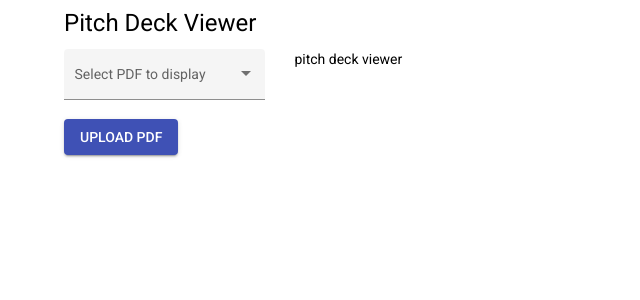
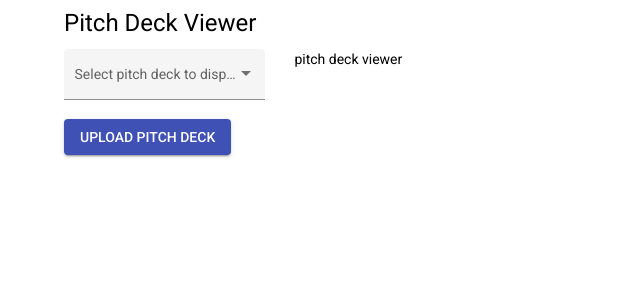
Before and after one commit to Mdelaf/pitch-deck, an Angular app in the folder web/: page / in a window 1280 px wide. Shown: the top 300 px of the page, without its empty margins (0-640 px from the left). Built offline with nearby package versions, Linux system fonts and the light colour scheme.

Commit message:
feat(web): rename PDF word to pitch deck

```diff
--- a/web/src/app/components/pitch-deck-list/pitch-deck-list.component.html
+++ b/web/src/app/components/pitch-deck-list/pitch-deck-list.component.html
@@ -1,8 +1,8 @@
 <mat-form-field appearance="fill">
-  <mat-label>Select PDF to display</mat-label>
+  <mat-label>Select pitch deck to display</mat-label>
   <mat-select (selectionChange)="fileSelectedEvent.emit($event.value)">
-    <mat-option *ngFor="let pdf of pdfOptions" [value]="pdf">
-      {{pdf.name}}
+    <mat-option *ngFor="let pitchDeck of pitchDeckOptions" [value]="pitchDeck">
+      {{pitchDeck.name}}
     </mat-option>
   </mat-select>
 </mat-form-field>
--- a/web/src/app/components/pitch-deck-list/pitch-deck-list.component.ts
+++ b/web/src/app/components/pitch-deck-list/pitch-deck-list.component.ts
@@ -1,5 +1,5 @@
 import { Component, Input, Output, EventEmitter, OnInit } from '@angular/core';
-import { PdfReference } from 'src/app/services/interfaces';
+import { PitchDeckReference } from 'src/app/services/pitch-deck.interfaces';
 
 @Component({
   selector: 'app-pitch-deck-list',
@@ -7,6 +7,6 @@ import { PdfReference } from 'src/app/services/interfaces';
   styleUrls: ['./pitch-deck-list.component.scss']
 })
 export class PitchDeckListComponent {
-  @Input() pdfOptions: PdfReference[] = [];
-  @Output() fileSelectedEvent = new EventEmitter<PdfReference>();
+  @Input() pitchDeckOptions: PitchDeckReference[] = [];
+  @Output() fileSelectedEvent = new EventEmitter<PitchDeckReference>();
 }
--- a/web/src/app/components/pitch-deck-uploader/pitch-deck-uploader.component.html
+++ b/web/src/app/components/pitch-deck-uploader/pitch-deck-uploader.component.html
@@ -1,4 +1,4 @@
 <input #fileInput hidden="true" type="file" onclick="this.value=null" (change)="fileInputChange($event)" accept="."/>
 <button mat-button mat-raised-button color="primary" (click)="fileInput.click()">
-  UPLOAD PDF
+  UPLOAD PITCH DECK
 </button>
--- a/web/src/app/components/pitch-deck/pitch-deck.component.html
+++ b/web/src/app/components/pitch-deck/pitch-deck.component.html
@@ -1,5 +1,5 @@
 <div class="settings">
-  <app-pitch-deck-list [pdfOptions]="pdfList" (fileSelectedEvent)="selectedPdf = $event"></app-pitch-deck-list>
+  <app-pitch-deck-list [pitchDeckOptions]="pitchDeckList" (fileSelectedEvent)="selectedPitchDeck = $event"></app-pitch-deck-list>
   <app-pitch-deck-uploader></app-pitch-deck-uploader>
 </div>
 <div class="viewer">
--- a/web/src/app/components/pitch-deck/pitch-deck.component.ts
+++ b/web/src/app/components/pitch-deck/pitch-deck.component.ts
@@ -1,19 +1,19 @@
 import { Component } from '@angular/core';
-import { PdfReference } from 'src/app/services/interfaces';
+import { PitchDeckReference } from 'src/app/services/pitch-deck.interfaces';
 
-const weFunderPdf = {
+const weFunderPitchDeck = {
   name: 'WeFunder',
   code: 'sadas3',
   url: 'https://wefunder.com',
 }
 
-const cocaColaPdf = {
+const cocaColaPitchDeck = {
   name: 'Coca cola',
   code: 'isn37j',
   url: 'https://wefunder.com',
 }
 
-const pepsiCoPdf = {
+const pepsiCoPitchDeck = {
   name: 'Pepsi Co',
   code: 'a03jke',
   url: 'https://wefunder.com',
@@ -25,11 +25,11 @@ const pepsiCoPdf = {
   styleUrls: ['./pitch-deck.component.scss']
 })
 export class PitchDeckComponent {
-  pdfList: PdfReference[] = [
-    weFunderPdf,
-    cocaColaPdf,
-    pepsiCoPdf,
+  pitchDeckList: PitchDeckReference[] = [
+    weFunderPitchDeck,
+    cocaColaPitchDeck,
+    pepsiCoPitchDeck,
   ];
 
-  selectedPdf: PdfReference | undefined;
+  selectedPitchDeck: PitchDeckReference | undefined;
 }
--- a/web/src/app/services/interfaces.ts
+++ /dev/null
@@ -1,5 +0,0 @@
-export interface PdfReference {
-  name: string;
-  code: string;
-  url: string;
-}
```
Also changed, not shown: web/src/app/services/pitch-deck.interfaces.ts (added, +11 -0 lines).
